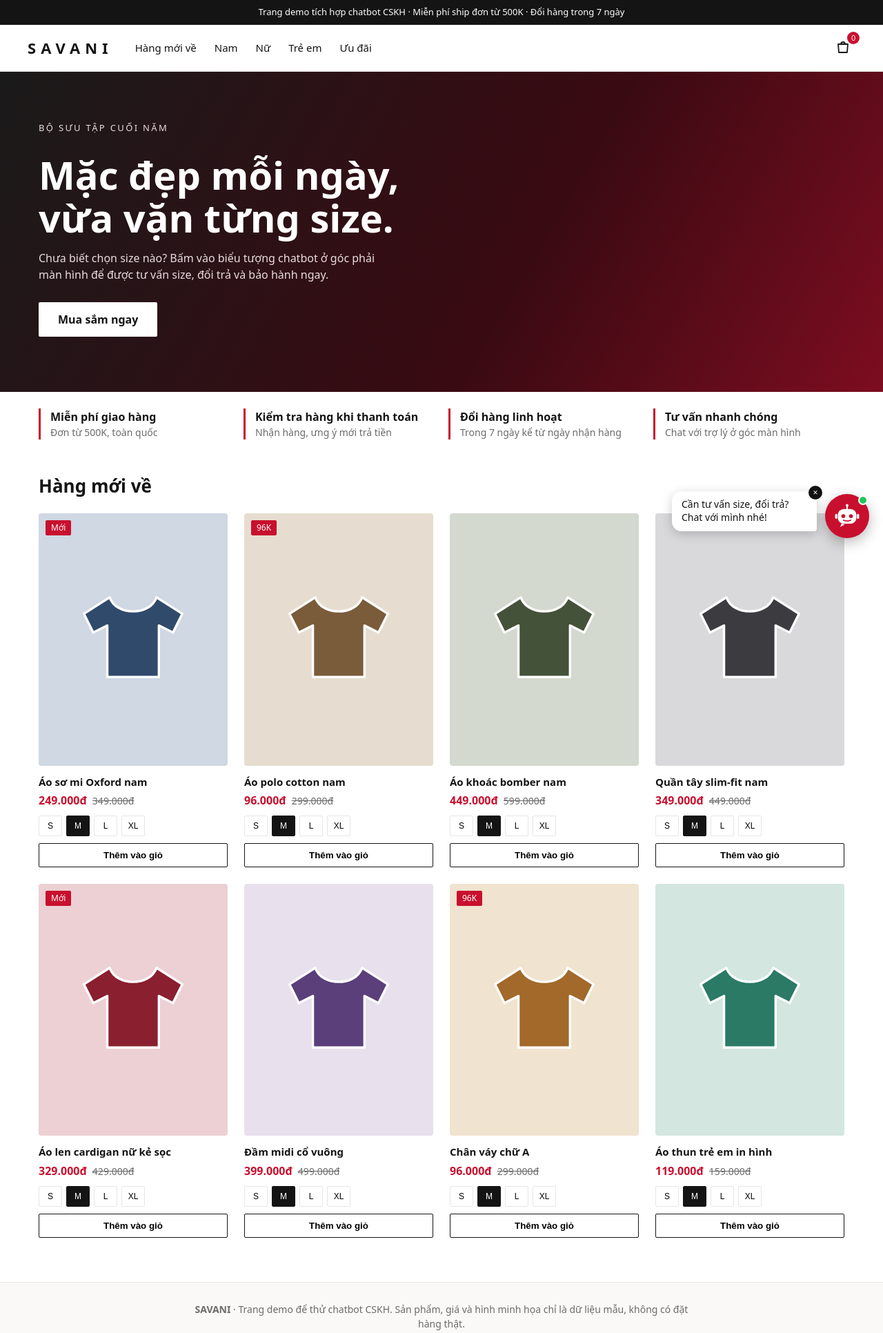
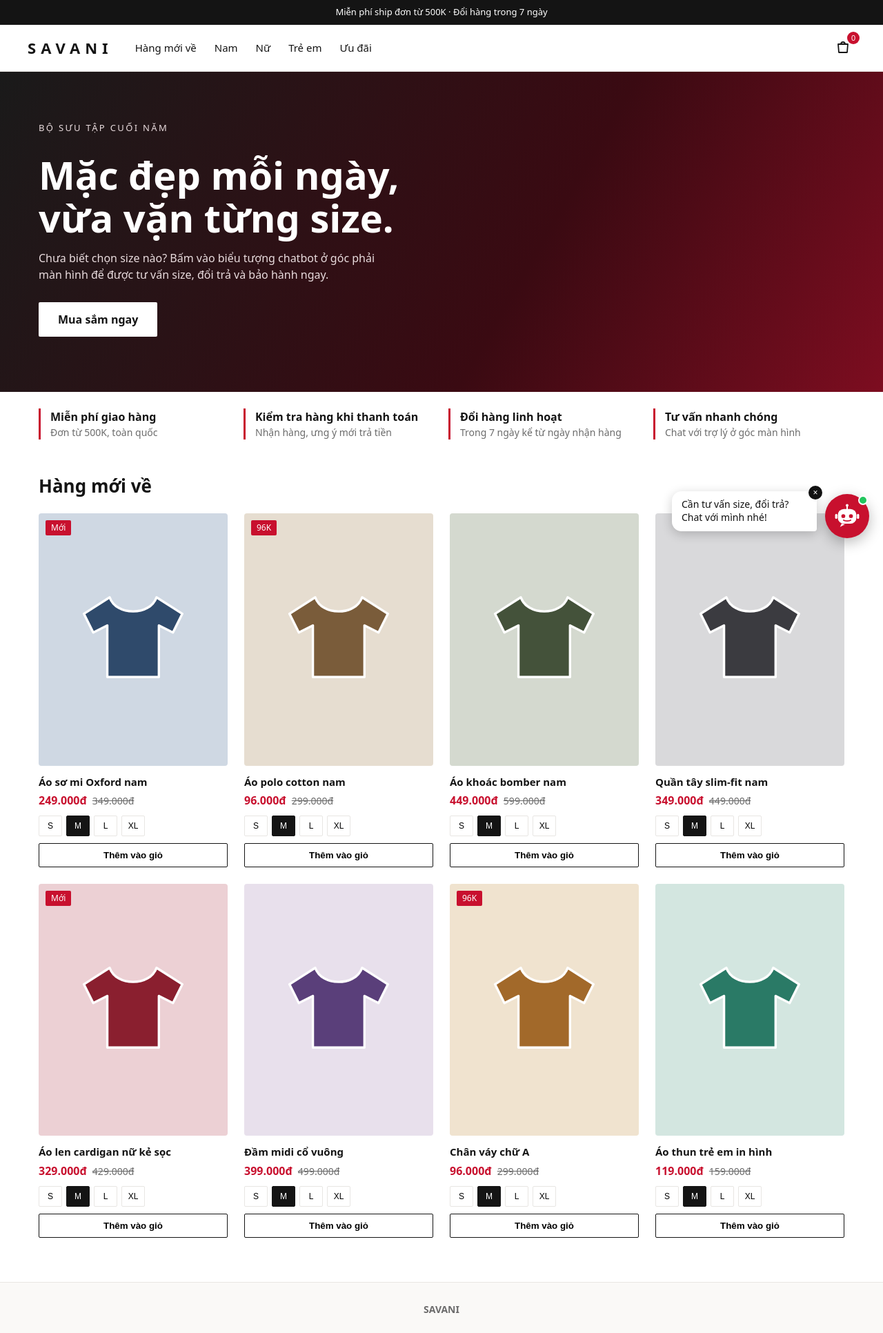
Before and after one commit to HoaiLe1602-AA/resolveai-test, a plain HTML site: page web/store/index.html in a window 1280 px wide. Shown: the whole page at 69% size. Drawn offline with Linux system fonts and the light colour scheme.

Commit message:
Update index.html to simplify topbar and footer
Removed promotional text from the topbar and footer.

```diff
--- a/web/store/index.html
+++ b/web/store/index.html
@@ -3,11 +3,11 @@
 <head>
 <meta charset="utf-8">
 <meta name="viewport" content="width=device-width, initial-scale=1">
-<title>Savani · Thời trang nam nữ (trang demo)</title>
+<title>Savani · Thời trang nam nữ </title>
 <link rel="stylesheet" href="store.css">
 </head>
 <body>
-<div class="topbar">Trang demo tích hợp chatbot CSKH · Miễn phí ship đơn từ 500K · Đổi hàng trong 7 ngày</div>
+<div class="topbar">Miễn phí ship đơn từ 500K · Đổi hàng trong 7 ngày</div>
 <header class="site">
   <a class="logo" href="/" aria-label="Savani - trang chủ">SAVANI</a>
   <nav aria-label="Danh mục">
@@ -41,7 +41,7 @@
 </main>
 
 <footer>
-  <p><b>SAVANI</b> · Trang demo để thử chatbot CSKH. Sản phẩm, giá và hình minh họa chỉ là dữ liệu mẫu, không có đặt hàng thật.</p>
+  <p><b>SAVANI</b></p>
 </footer>
 
 <script src="store.js"></script>
```
